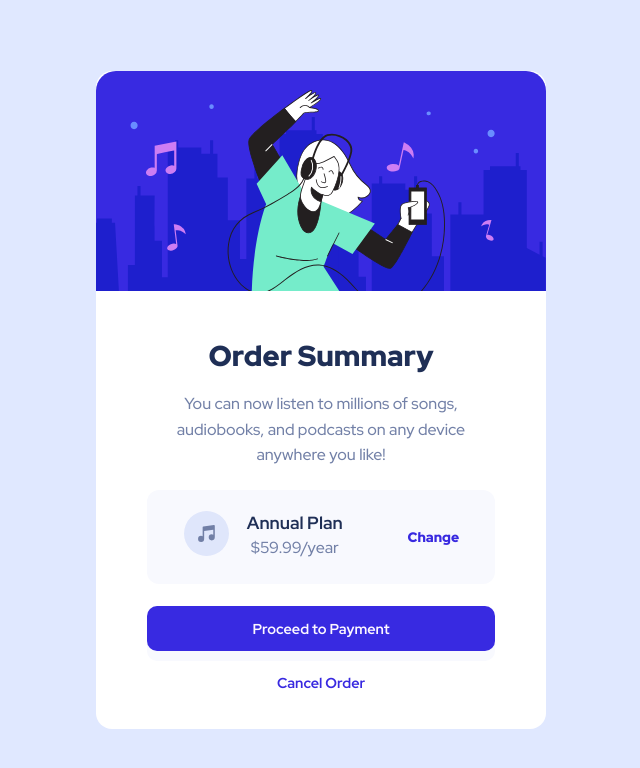
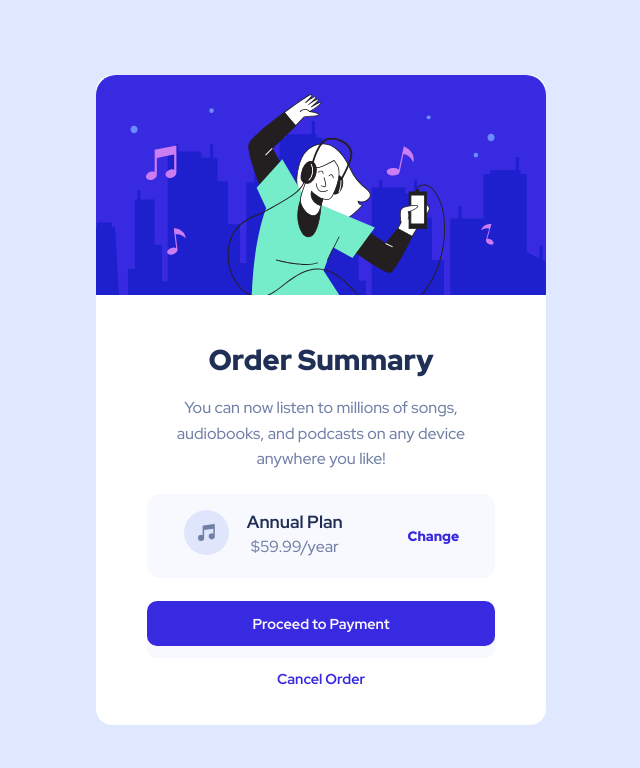
Before and after one commit to WaldemarEs/order-summary-component-main2, a plain HTML site: page index.html in a window 1280 px wide. Shown: the whole page, without its empty margins (319-959 px from the left). Drawn offline with Linux system fonts and the light colour scheme.

Commit message:
modificacion de margen del boton para ampliar

```diff
--- a/style.css
+++ b/style.css
@@ -56,7 +56,7 @@ body {
 
 .barra {
     border-radius: 12px;
-    padding: 1.3rem .2rem;
+    padding: 1rem .2rem;
     margin: 1.4rem 3.2rem;
     display: flex;
     justify-content: space-around;
@@ -96,10 +96,10 @@ body {
     background-color: #382ae1;
     border-radius: 10px;
     padding: 0.8rem .2rem;
-    margin: 0 3.2rem;
+    margin: 1.6em 3.2rem;
     font-weight: 700;
     font-size: 0.9em;
-    box-shadow: 0 10px #f8f9fe;
+    box-shadow: 0 12px #f8f9fe;
 }
 
 .boton p {
```
